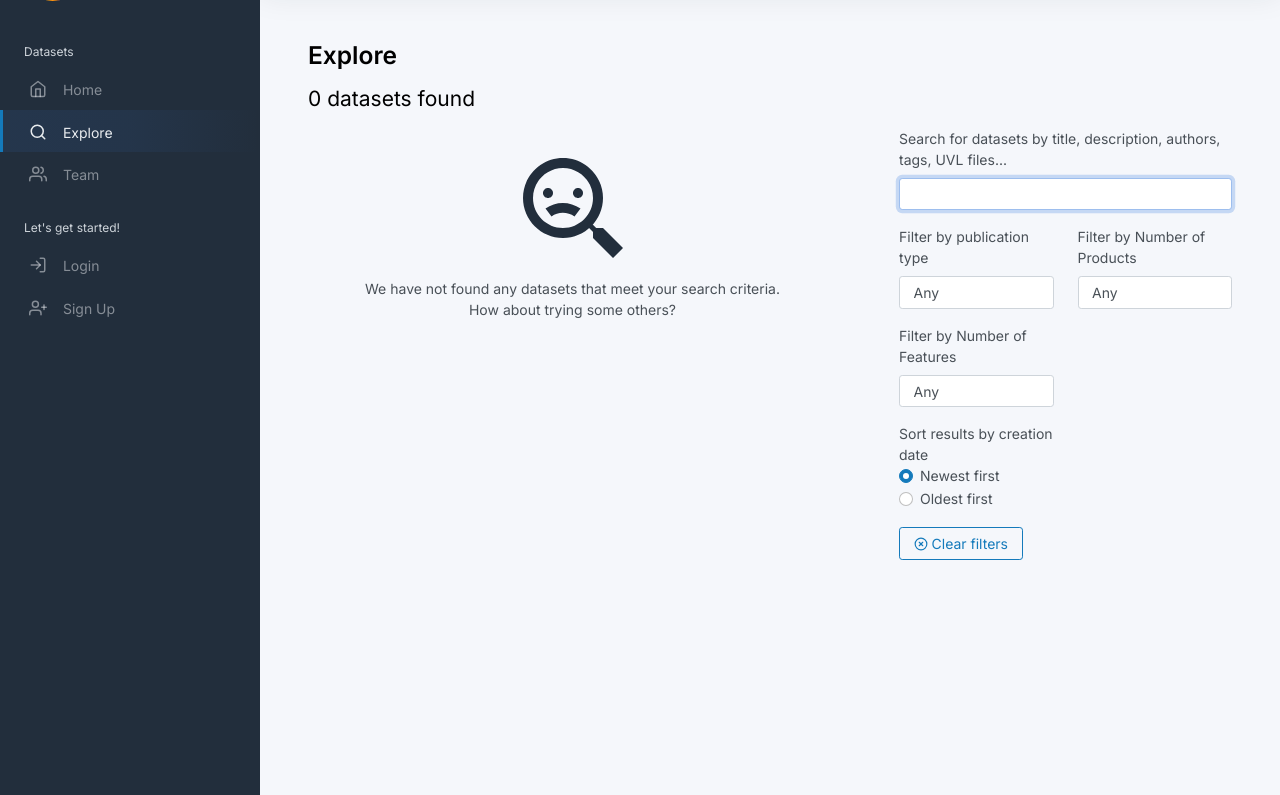
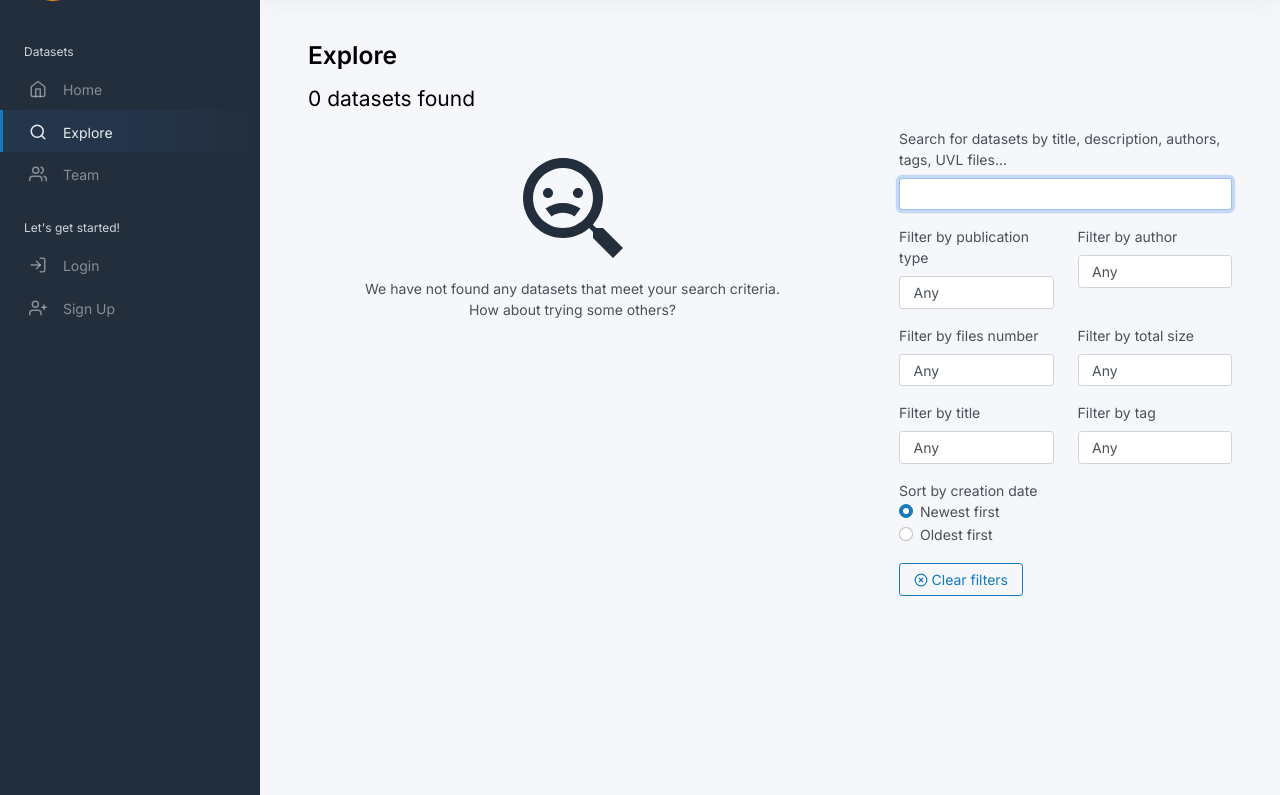
Before and after one commit to espeto-hub/uvlhub, a Flask app: page /explore in a window 1280 px wide. Shown: the part 73-868 px from the top of the page. Run offline with Flask 3, Linux system fonts and the light colour scheme; data that the repository does not hold is empty; parts of the project's set-up code (start-up, migrations or seed data) failed here and were passed over; some libraries are stand-ins or nearby versions.

Commit message:
feat: advanced filtering functionality done

```diff
--- a/app/modules/explore/assets/scripts.js
+++ b/app/modules/explore/assets/scripts.js
@@ -1,205 +1,186 @@
 document.addEventListener('DOMContentLoaded', () => {
-    send_query();
-});
+    const queryInput = document.querySelector('#query');
+    const filters = document.querySelectorAll('#filters input, #filters select, #filters [type="radio"]');
+    const resultsContainer = document.getElementById('results');
+    const resultsNotFound = document.getElementById("results_not_found");
+    const resultsNumber = document.getElementById('results_number');
 
-function send_query() {
+    sendQuery();
+    queryInput.addEventListener('input', sendQuery);
+    new URLSearchParams(window.location.search).get('query')?.trim() && queryInput.dispatchEvent(new Event('input', { bubbles: true }));
 
-    console.log("send query...")
+    // Filter event listener
+    filters.forEach(filter => filter.addEventListener('input', sendQuery));
 
-    document.getElementById('results').innerHTML = '';
-    document.getElementById("results_not_found").style.display = "none";
-    console.log("hide not found icon");
+    document.getElementById('clear-filters').addEventListener('click', clearFilters);
 
-    const filters = document.querySelectorAll('#filters input, #filters select, #filters [type="radio"]');
+    //Funcion que actualiza el query con el tipo de publicacion seleccionado
+    function sendQuery() {
+        resultsContainer.innerHTML = '';
+        resultsNotFound.style.display = "none";
 
-    filters.forEach(filter => {
-        filter.addEventListener('input', () => {
         const csrfToken = document.getElementById('csrf_token').value;
-
         const searchCriteria = {
             csrf_token: csrfToken,
-                query: document.querySelector('#query').value,
+            query: queryInput.value,
             publication_type: document.querySelector('#publication_type').value,
             sorting: document.querySelector('[name="sorting"]:checked').value,
+            size: document.querySelector('#size').value,
+            author: document.querySelector('#authors').value,
+            files: document.querySelector('#files').value,
+            title: document.querySelector('#title').value
         };
-
-            console.log(document.querySelector('#publication_type').value);
 
         fetch('/explore', {
             method: 'POST',
-                headers: {
-                    'Content-Type': 'application/json',
-                },
+            headers: { 'Content-Type': 'application/json' },
             body: JSON.stringify(searchCriteria),
         })
         .then(response => response.json())
-                .then(data => {
+        .then(data => handleResults(data, searchCriteria))
+        .catch(console.error);
+    }
 
-                    console.log(data);
-                    document.getElementById('results').innerHTML = '';
+    function handleResults(data, searchCriteria) {
+        const filteredData = data.filter(dataset => filterDataset(dataset, searchCriteria));
+        const resultCount = filteredData.length;
 
-                    // results counter
-                    const resultCount = data.length;
-                    const resultText = resultCount === 1 ? 'dataset' : 'datasets';
-                    document.getElementById('results_number').textContent = `${resultCount} ${resultText} found`;
+        resultsNumber.textContent = `${resultCount} ${resultCount === 1 ? 'dataset' : 'datasets'} found`;
+        resultsNotFound.style.display = resultCount === 0 ? "block" : "none";
 
-                    if (resultCount === 0) {
-                        console.log("show not found icon");
-                        document.getElementById("results_not_found").style.display = "block";
-                    } else {
-                        document.getElementById("results_not_found").style.display = "none";
+        populateAuthorsFilter(data);
+        populateTitleFilter(data);
+
+        filteredData.forEach(dataset => resultsContainer.appendChild(createDatasetCard(dataset)));
+    }
+
+    function filterDataset(dataset, { size, author, title, files }) {
+        const matchesSize = matchSize(dataset.total_size_in_bytes, size);
+        const matchesAuthor = author === "any" || dataset.authors.some(({ name }) => name === author);
+        const matchesTitle = title === "any" || matchTitle(dataset.title, title);
+        const matchesFiles = matchFiles(dataset.files_count, files);
+
+        return matchesSize && matchesAuthor && matchesTitle && matchesFiles;
     }
 
 
-                    data.forEach(dataset => {
-                        let card = document.createElement('div');
+    function matchTitle(datasetTitle, title) {
+        return Array.isArray(datasetTitle) ? datasetTitle.includes(title) : datasetTitle === title;
+    }
+
+    function matchFiles(filesCount, files) {
+        // Convert `filesCount` to a number if it's not already
+        filesCount = Number(filesCount);
+
+        const filesMap = {
+            "any": true,
+            "1file": filesCount == 1,
+            "2files": filesCount == 2,
+            "3files": filesCount == 3,
+            "4files": filesCount == 4,
+            "5files": filesCount == 5,
+            "6files": filesCount == 6,
+            "7files": filesCount == 7,
+            "8files": filesCount == 8,
+            "9files": filesCount == 9,
+            "moreThan10files": filesCount > 10,
+        };
+
+        // If `files` value exists in `filesMap`, use it, otherwise return true by default
+        return filesMap[files] ?? true;
+    }
+
+
+    function matchSize(totalSize, size) {
+        const sizeMap = {
+            lessThan1KB: totalSize < 1024,
+            between1KBand2KB: totalSize >= 1024 && totalSize < 2048,
+            between2KBand3KB: totalSize >= 2048 && totalSize < 3072,
+            between3KBand4KB: totalSize >= 3072 && totalSize < 4096,
+            between4KBand5KB: totalSize >= 4096 && totalSize < 5120,
+            moreThan5KB: totalSize > 5120,
+        };
+        return sizeMap[size] ?? true;
+    }
+
+
+    function createDatasetCard(dataset) {
+        const card = document.createElement('div');
         card.className = 'col-12';
         card.innerHTML = `
             <div class="card">
                 <div class="card-body">
                     <div class="d-flex align-items-center justify-content-between">
-                                        <h3><a href="${dataset.url}">${dataset.title}</a></h3>
+                        <h2><a href="${dataset.url}">${dataset.title}</a></h2>
                         <div>
                             <span class="badge bg-primary" style="cursor: pointer;" onclick="set_publication_type_as_query('${dataset.publication_type}')">${dataset.publication_type}</span>
                         </div>
                     </div>
                     <p class="text-secondary">${formatDate(dataset.created_at)}</p>
-
                     <div class="row mb-2">
-
-                                        <div class="col-md-4 col-12">
-                                            <span class=" text-secondary">
-                                                Description
-                                            </span>
+                        <div class="col-md-4 col-12"><span class="text-secondary">Description</span></div>
+                        <div class="col-md-8 col-12"><p class="card-text">${dataset.description}</p></div>
                     </div>
-                                        <div class="col-md-8 col-12">
-                                            <p class="card-text">${dataset.description}</p>
+                    <div class="row mb-2">
+                        <div class="col-md-4 col-12"><span class="text-secondary">Authors</span></div>
+                        <div class="col-md-8 col-12">${dataset.authors.map(({ name, affiliation, orcid }) => `<p>${name} ${affiliation ? `(${affiliation})` : ''} ${orcid ? `(${orcid})` : ''}</p>`).join('')}</div>
                     </div>
-
+                    <div class="row mb-2">
+                        <div class="col-md-4 col-12"><span class="text-secondary">Tags</span></div>
+                        <div class="col-md-8 col-12">${dataset.tags.map(tag => `<span class="badge bg-secondary me-1" style="cursor: pointer;" onclick="set_tag_as_query('${tag}')">${tag}</span>`).join('')}</div>
                     </div>
-
-                                    <div class="row mb-2">
-
-                                        <div class="col-md-4 col-12">
-                                            <span class=" text-secondary">
-                                                Authors
-                                            </span>
+                    <div class="row">
+                        <div class="col-md-4 col-12"></div>
+                        <div class="d-flex justify-content-end">
+                            <a href="${dataset.url}" class="btn btn-outline-primary btn-sm me-2">View dataset</a>
+                            <a href="/dataset/download/${dataset.id}" class="btn btn-outline-success btn-sm">Download (${dataset.total_size_in_human_format})</a>
                         </div>
-                                        <div class="col-md-8 col-12">
-                                            ${dataset.authors.map(author => `
-                                                <p class="p-0 m-0">${author.name}${author.affiliation ? ` (${author.affiliation})` : ''}${author.orcid ? ` (${author.orcid})` : ''}</p>
-                                            `).join('')}
                     </div>
-
-                                    </div>
-
-                                    <div class="row mb-2">
-
-                                        <div class="col-md-4 col-12">
-                                            <span class=" text-secondary">
-                                                Tags
-                                            </span>
-                                        </div>
-                                        <div class="col-md-8 col-12">
-                                            ${dataset.tags.map(tag => `<span class="badge bg-primary me-1" style="cursor: pointer;" onclick="set_tag_as_query('${tag}')">${tag}</span>`).join('')}
-                                        </div>
-
-                                    </div>
-
-                                    <div class="row">
-
-                                        <div class="col-md-4 col-12">
-
-                                        </div>
-                                        <div class="col-md-8 col-12">
-                                            <a href="${dataset.url}" class="btn btn-outline-primary btn-sm" id="search" style="border-radius: 5px;">
-                                                View dataset
-                                            </a>
-                                            <a href="/dataset/download/${dataset.id}" class="btn btn-outline-primary btn-sm" id="search" style="border-radius: 5px;">
-                                                Download (${dataset.total_size_in_human_format})
-                                            </a>
-                                        </div>
-
-
-                                    </div>
-
                 </div>
             </div>
         `;
+        return card;
+    }
 
-                        document.getElementById('results').appendChild(card);
+    function populateAuthorsFilter(data) {
+        populateDropdown(data.flatMap(({ authors }) => authors.map(({ name }) => name)), 'authors');
+    }
+
+    function populateTitleFilter(data) {
+        populateDropdown(data.map(({ title }) => title), 'title');
+    }
+
+    function populateDropdown(items, elementId) {
+        const uniqueItems = Array.from(new Set(items));
+        const selectElement = document.getElementById(elementId);
+        const currentSelection = selectElement.value;
+
+        selectElement.innerHTML = '<option value="any">Any</option>';
+        uniqueItems.forEach(item => {
+            const option = document.createElement('option');
+            option.value = item;
+            option.textContent = item;
+            selectElement.appendChild(option);
         });
-                });
-        });
-    });
+
+        if (uniqueItems.includes(currentSelection)) {
+            selectElement.value = currentSelection;
+        }
     }
 
     function formatDate(dateString) {
-    const options = {day: 'numeric', month: 'long', year: 'numeric', hour: 'numeric', minute: 'numeric'};
-    const date = new Date(dateString);
-    return date.toLocaleString('en-US', options);
+        return new Date(dateString).toLocaleString('en-US', { day: 'numeric', month: 'long', year: 'numeric', hour: 'numeric', minute: 'numeric' });
     }
 
-function set_tag_as_query(tagName) {
-    const queryInput = document.getElementById('query');
-    queryInput.value = tagName.trim();
-    queryInput.dispatchEvent(new Event('input', {bubbles: true}));
-}
-
-function set_publication_type_as_query(publicationType) {
-    const publicationTypeSelect = document.getElementById('publication_type');
-    for (let i = 0; i < publicationTypeSelect.options.length; i++) {
-        if (publicationTypeSelect.options[i].text === publicationType.trim()) {
-            // Set the value of the select to the value of the matching option
-            publicationTypeSelect.value = publicationTypeSelect.options[i].value;
-            break;
-        }
-    }
-    publicationTypeSelect.dispatchEvent(new Event('input', {bubbles: true}));
-}
-
-document.getElementById('clear-filters').addEventListener('click', clearFilters);
-
     function clearFilters() {
-
-    // Reset the search query
-    let queryInput = document.querySelector('#query');
         queryInput.value = "";
-    // queryInput.dispatchEvent(new Event('input', {bubbles: true}));
-
-    // Reset the publication type to its default value
-    let publicationTypeSelect = document.querySelector('#publication_type');
-    publicationTypeSelect.value = "any"; // replace "any" with whatever your default value is
-    // publicationTypeSelect.dispatchEvent(new Event('input', {bubbles: true}));
-
-    // Reset the sorting option
-    let sortingOptions = document.querySelectorAll('[name="sorting"]');
-    sortingOptions.forEach(option => {
-        option.checked = option.value == "newest"; // replace "default" with whatever your default value is
-        // option.dispatchEvent(new Event('input', {bubbles: true}));
-    });
-
-    // Perform a new search with the reset filters
-    queryInput.dispatchEvent(new Event('input', {bubbles: true}));
-}
-
-document.addEventListener('DOMContentLoaded', () => {
-
-    //let queryInput = document.querySelector('#query');
-    //queryInput.dispatchEvent(new Event('input', {bubbles: true}));
-
-    let urlParams = new URLSearchParams(window.location.search);
-    let queryParam = urlParams.get('query');
-
-    if (queryParam && queryParam.trim() !== '') {
-
-        const queryInput = document.getElementById('query');
-        queryInput.value = queryParam
-        queryInput.dispatchEvent(new Event('input', {bubbles: true}));
-        console.log("throw event");
-
-    } else {
-        const queryInput = document.getElementById('query');
-        queryInput.dispatchEvent(new Event('input', {bubbles: true}));
+        document.querySelector('#publication_type').value = "any";
+        document.querySelector('#authors').value = "any";
+        document.querySelector('#files').value = "any";
+        document.querySelector('#size').value = "any";
+        document.querySelector('#title').value = "any";
+        document.querySelector('#tag').value = "any";
+        document.querySelector('[name="sorting"][value="newest"]').checked = true;
+        queryInput.dispatchEvent(new Event('input', { bubbles: true }));
     }
 });
--- a/app/modules/explore/services.py
+++ b/app/modules/explore/services.py
@@ -6,7 +6,5 @@
     def __init__(self):
         super().__init__(ExploreRepository())
 
-    def filter(self, query="", sorting="newest", publication_type="any", number_of_products=None,
-               number_of_features=None, tags=[], **kwargs):
-        return self.repository.filter(query, sorting, publication_type, number_of_products, number_of_features,
-                                      tags, **kwargs)
+    def filter(self, query="", sorting="newest", publication_type="any", tags=[], **kwargs):
+        return self.repository.filter(query, sorting, publication_type, tags, **kwargs)
--- a/app/modules/explore/templates/explore/index.html
+++ b/app/modules/explore/templates/explore/index.html
@@ -44,23 +44,19 @@
                 <div class="col-12">
 
                     <div class="row">
-
                         <div class="col-12">
                             <div class="mb-3">
                                 <label class="form-label" for="query">
                                     Search for datasets by title, description, authors, tags, UVL files...
                                 </label>
-                                <input class="form-control" id="query" name="query" required="" type="text"
-                                       value="" autofocus>
+                                <input class="form-control" id="query" name="query" required="" type="text" value="" autofocus>
                             </div>
                         </div>
 
                         <div class="col-lg-6">
                             <div class="mb-3">
-                                <label class="form-label" for="publication_type">Filter by publication
-                                    type</label>
-                                <select class="form-control" id="publication_type" name="publication_type"
-                                        required="">
+                                <label class="form-label" for="publication_type">Filter by publication type</label>
+                                <select class="form-control" id="publication_type" name="publication_type" required="">
                                     <option value="any">Any</option>
                                     <option value="none">None</option>
                                     <option value="annotationcollection">Annotation Collection</option>
@@ -83,41 +79,78 @@
                                     <option value="other">Other</option>
                                 </select>
                             </div>
+                        </div>
 
-                        </div>
                         <div class="col-lg-6">
                             <div class="mb-3">
-                                <label class="form-label" for="number_of_products">Filter by Number of Products</label>
-                                <select class="form-control" id="number_of_products" name="number_of_products" required>
-                                    <option value="any" selected>Any</option>
-                                    {% for i in range(1, 11) %}
-                                        <option value="{{ i }}">{{ i }}</option>
-                                    {% endfor %}
-                                    <option value="more_than_10">+10</option>
+                                <label class="form-label" for="authors">Filter by author</label>
+                                <select class="form-control" id="authors" name="authors" required="">
+                                    <option value="any">Any</option>
                                 </select>
                             </div>
                         </div>
+
                         <div class="col-lg-6">
                             <div class="mb-3">
-                                <label class="form-label" for="number_of_features">Filter by Number of Features</label>
-                                <select class="form-control" id="number_of_features" name="number_of_features" required>
-                                    <option value="any" selected>Any</option>
-                                    {% for i in range(1, 11) %}
-                                        <option value="{{ i }}">{{ i }}</option>
-                                    {% endfor %}
-                                    <option value="more_than_10">+10</option>
+                                <label class="form-label" for="files">Filter by files number</label>
+                                <select class="form-control" id="files" name="files" required="">
+                                    <option value="any">Any</option>
+                                    <option value="1file">1 File</option>
+                                    <option value="2files">2 Files</option>
+                                    <option value="3files">3 Files</option>
+                                    <option value="4files">4 Files</option>
+                                    <option value="5files">5 Files</option>
+                                    <option value="6files">6 Files</option>
+                                    <option value="7files">7 Files</option>
+                                    <option value="8files">8 Files</option>
+                                    <option value="9files">9 File</option>
+                                    <option value="moreThan10files">More than 10 files</option>
+                                </select>
+                            </div>
+                        </div>
+
+                        <div class="col-lg-6">
+                            <div class="mb-3">
+                                <label class="form-label" for="size">Filter by total size</label>
+                                <select class="form-control" id="size" name="size" required="">
+                                    <option value="any">Any</option>
+                                    <option value="lessThan1KB">Less than 1KB</option>
+                                    <option value="between1KBand2KB">Between 1KB and 2KB</option>
+                                    <option value="between2KBand3KB">Between 2KB and 3KB</option>
+                                    <option value="between3KBand4KB">Between 3KB and 4KB</option>
+                                    <option value="between4KBand5KB">Between 4KB and 5KB</option>
+                                    <option value="moreThan5KB">More than 5KB</option>
+                                </select>
+                            </div>
+                        </div>
+
+                        <div class="col-lg-6">
+                            <div class="mb-3">
+                                <label class="form-label" for="title">Filter by title</label>
+                                <select class="form-control" id="title" name="title" required="">
+                                    <option value="any">Any</option>
+                                </select>
+                            </div>
+                        </div>
+
+                        <div class="col-lg-6">
+                            <div class="mb-3">
+                                <label class="form-label" for="tag">Filter by tag</label>
+                                <select class="form-control" id="tag" name="tag " required="">
+                                    <option value="any">Any</option>
                                 </select>
                             </div>
                         </div>
 
                     </div>
 
+
                     <div class="row">
 
                         <div class="col-6">
 
                             <div>
-                                Sort results by creation date
+                                Sort by creation date
                                 <label class="form-check">
                                     <input class="form-check-input" type="radio" value="newest" name="sorting"
                                            checked="">
```
Also changed, not shown: app/modules/explore/repositories.py (+2 -15 lines). Lines whose indentation alone changed are shown as unchanged.
